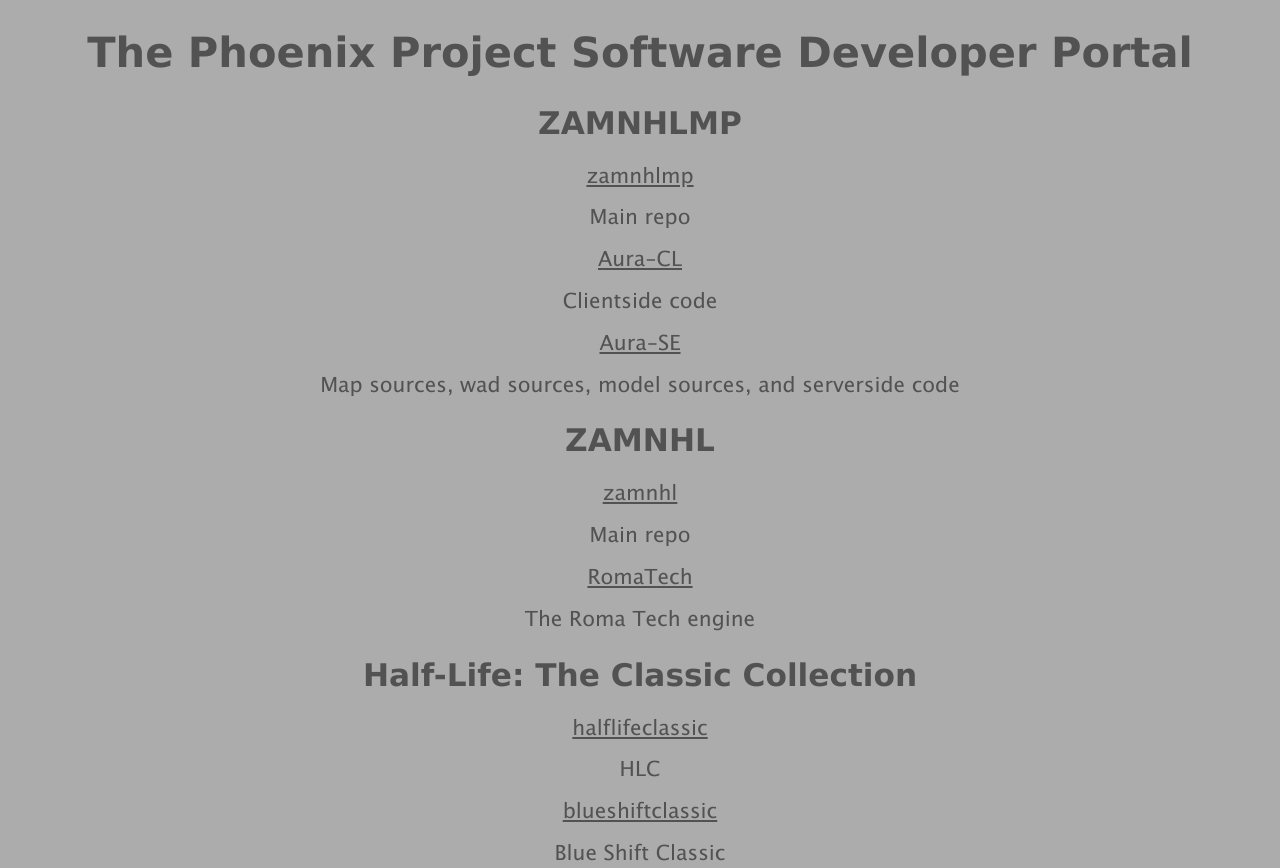
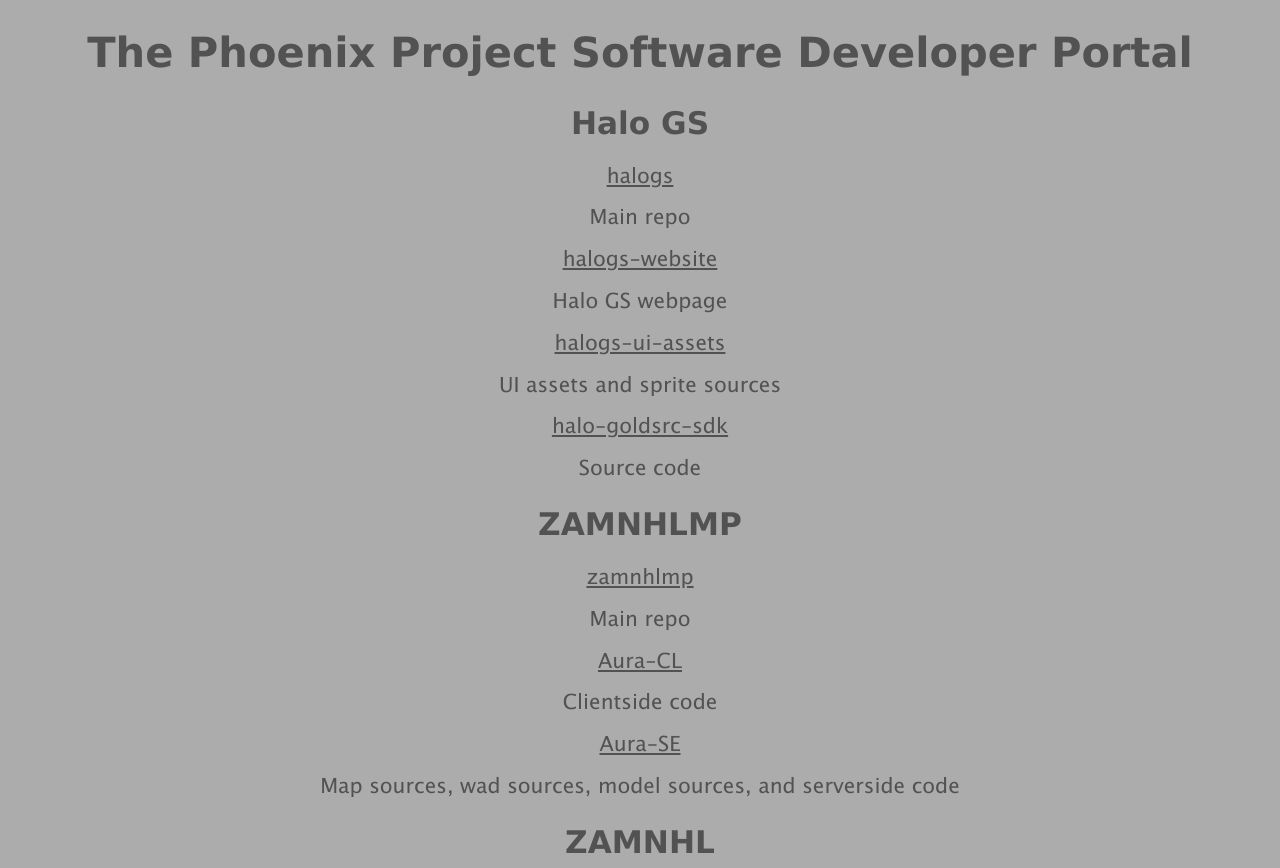
Before and after one commit to sabianroberts/phoenix, a plain HTML site: page index.html in a window 1280 px wide. Shown: the top 868 px of the page. Drawn offline with Linux system fonts and the light colour scheme.

Commit message:
Add HaloGS

```diff
--- a/index.html
+++ b/index.html
@@ -24,6 +24,11 @@
 </head>
 <body>
     <h1>The Phoenix Project Software Developer Portal</h1>
+    <h2>Halo GS</h2>
+    <a href="https://github.com/phoenixprojectsoftware/halogs">halogs</a> <p>Main repo</p>
+    <a href="https://github.com/phoenixprojectsoftware/halogs-website">halogs-website</a> <p>Halo GS webpage</p>
+    <a href="https://github.com/phoenixprojectsoftware/halogs-ui-assets">halogs-ui-assets</a> <p>UI assets and sprite sources</p>
+    <a href="https://github.com/phoenixprojectsoftware/halo-goldsrc-sdk">halo-goldsrc-sdk</a> <p>Source code</p>
     <h2>ZAMNHLMP</h2>
     <a href="https://github.com/phoenixprojectsoftware/zamnhlmp">zamnhlmp</a> <p>Main repo</p>
     <a href="https://github.com/phoenixprojectsoftware/Aura-CL">Aura-CL</a> <p>Clientside code</p>
```
